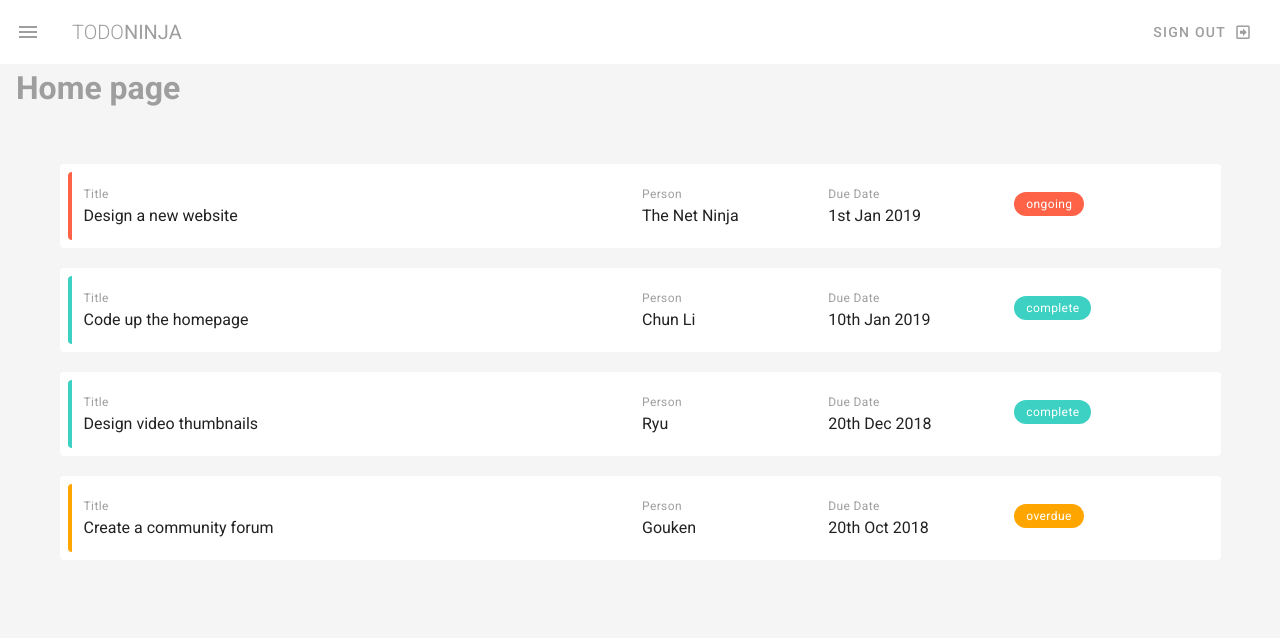
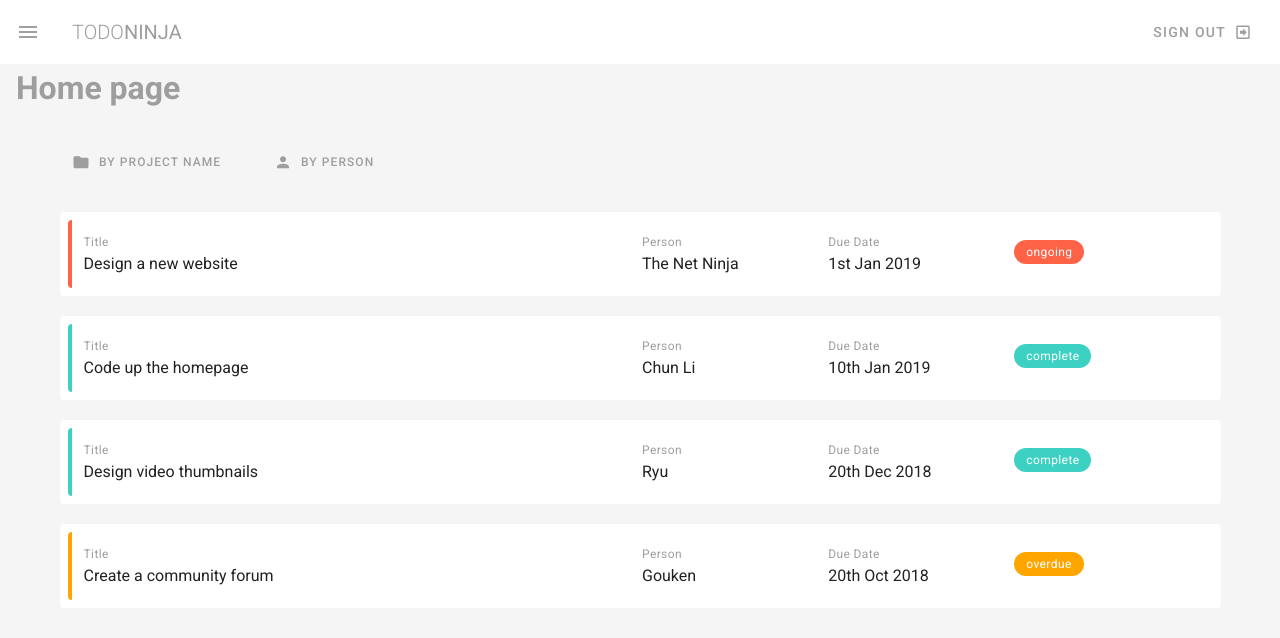
Before and after one commit to Nishant-Pall/Vuetify-todo, a Vue app: page / in a window 1280 px wide. Shown: the top 638 px of the page. Built offline with nearby package versions, Linux system fonts and the light colour scheme.

Commit message:
Sort projects based on title or person

```diff
--- a/src/views/Dashboard.vue
+++ b/src/views/Dashboard.vue
@@ -2,6 +2,17 @@
 	<div class="home">
 		<h1 class="subheading grey--text">Home page</h1>
 		<v-container class="my-5">
+			<v-layout row class="mb-3">
+				<v-btn small text color="grey" @click="sortBy('title')">
+					<v-icon left>mdi-folder</v-icon>
+					<span>By project name</span>
+				</v-btn>
+				<v-btn small text color="grey" @click="sortBy('person')">
+					<v-icon left>mdi-account</v-icon>
+					<span>By person</span>
+				</v-btn>
+			</v-layout>
+
 			<v-card
 				flat
 				class="pa-5 my-5"
@@ -26,8 +37,9 @@
 							<v-chip
 								small
 								:class="`${project.status} white--text caption my-2`"
-								>{{ project.status }}</v-chip
 							>
+								{{ project.status }}
+							</v-chip>
 						</div>
 					</v-flex>
 				</v-layout>
@@ -43,6 +55,11 @@ export default {
 			projects: this.$store.state.projects,
 		};
 	},
+	methods: {
+		sortBy(prop) {
+			this.projects.sort((a, b) => (a[prop] > b[prop] ? 1 : -1));
+		},
+	},
 };
 </script>
 
@@ -50,12 +67,15 @@ export default {
 button {
 	margin: 1rem;
 }
+
 .project.complete {
 	border-left: 4px solid #3cd1c2;
 }
+
 .project.overdue {
 	border-left: 4px solid orange;
 }
+
 .project.ongoing {
 	border-left: 4px solid tomato;
 }
@@ -63,9 +83,11 @@ button {
 .v-chip.complete {
 	background: #3cd1c2 !important;
 }
+
 .v-chip.overdue {
 	background: orange !important;
 }
+
 .v-chip.ongoing {
 	background: tomato !important;
 }
```
